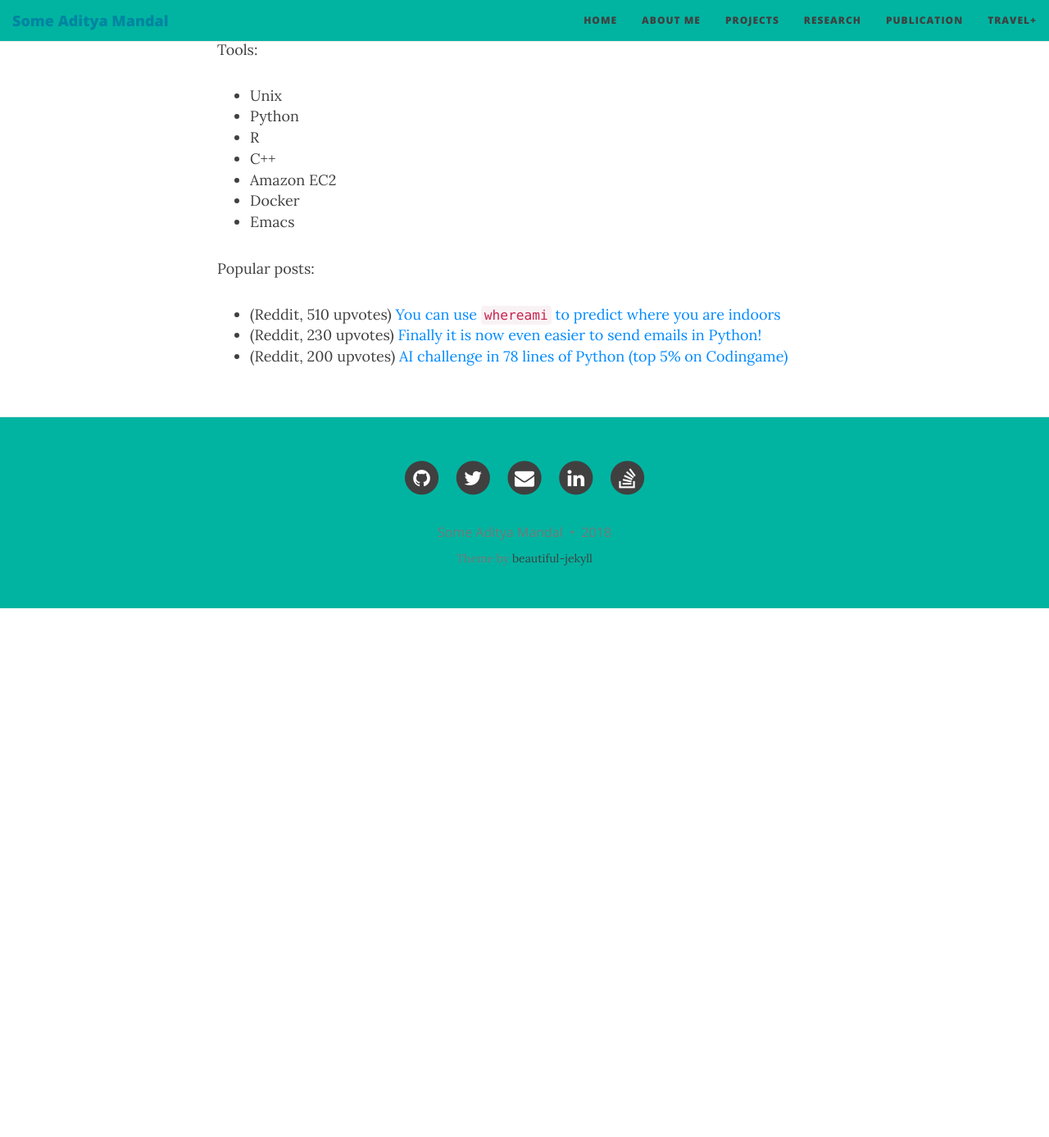
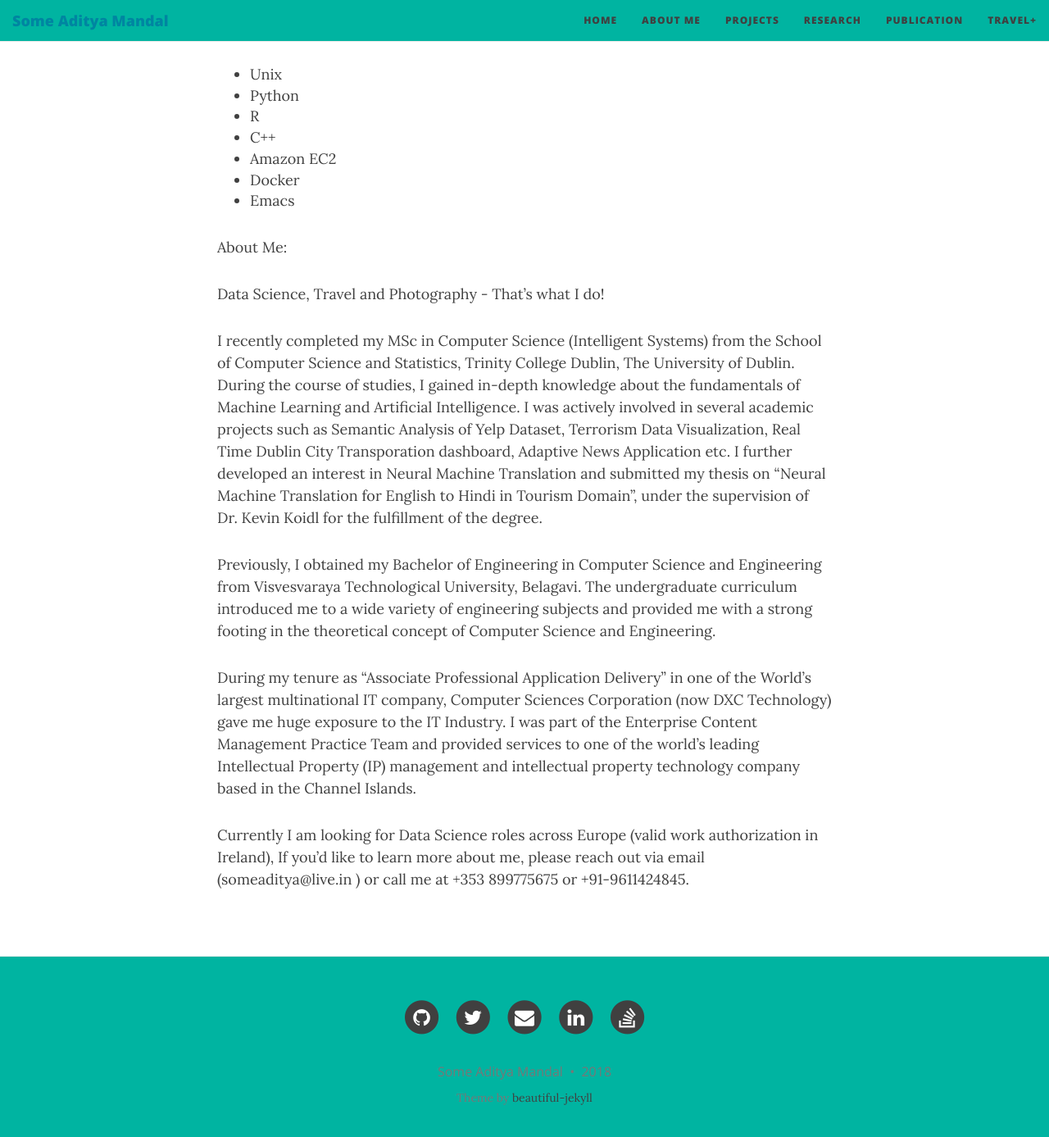
Before and after one commit to someaditya/someaditya.github.io, a Jekyll site: the page built from aboutme.md, in a window 1280 px wide and 1400 px high, scrolled down 601 px. Shown: the top 1387 px of the window at 82% size. Built offline with Jekyll 4.4.1, drawn with Linux system fonts in a browser that asks for light colours; nearby versions of some CDN libraries; before the commit the page ends 1343 px from its top, so only the background shows below that; some of the changed text lies outside the part shown.

Commit message:
update projetcs

```diff
--- a/aboutme.md
+++ b/aboutme.md
@@ -3,19 +3,18 @@ layout: page
 title: About me
 ---
 
-My name is Pascal van Kooten. I like the following topics:
+My name is Some Aditya Mandal. I am interested the following topics:
 
-- Blockchain / Eris / Ethereum / Solidity
-- Competitive Intelligence
-- Artificial Intelligence (DeepQN, DeepQA)
-- Natural Language Processing (nltk, spacy)
-- Virtualization (not **vis**ualization)
+- Blockchain
+- Machine Translation
+- Natural Language Processing
+- Data Visualization
 - Web Scraping
 - Software development
 - Statistics (R)
 - Data Mining
-- Machine Learning (scikit-learn)
-- Deep learning (tensorflow)
+- Machine Learning
+- Deep learning
 
 Tools:
 
@@ -27,8 +26,15 @@ Tools:
 - Docker
 - Emacs
 
-Popular posts:
+About Me:
 
-- (Reddit, 510 upvotes) [You can use `whereami` to predict where you are indoors](https://www.reddit.com/r/Python/comments/54qto9/you_can_use_whereami_to_predict_where_you_are/)
-- (Reddit, 230 upvotes) [Finally it is now even easier to send emails in Python!](https://www.reddit.com/r/Python/comments/3gtps6/finally_it_is_now_even_easier_to_send_emails_in)
-- (Reddit, 200 upvotes) [AI challenge in 78 lines of Python (top 5% on Codingame)](https://www.reddit.com/r/Python/comments/52f50j/ai_challenge_in_78_lines_of_python_top_5_on/)
+Data Science, Travel and Photography - That's what I do!
+
+I recently completed my MSc in Computer Science (Intelligent Systems) from the School of Computer Science and Statistics, Trinity College Dublin, The University of Dublin. During the course of studies, I gained in-depth knowledge about the fundamentals of Machine Learning and Artificial Intelligence. I was actively involved in several academic projects such as Semantic Analysis of Yelp Dataset, Terrorism Data Visualization, Real Time Dublin City Transporation dashboard, Adaptive News Application etc. I further developed an interest in Neural Machine Translation and submitted my thesis on "Neural Machine Translation for English to Hindi in Tourism Domain", under the supervision of Dr. Kevin Koidl for the fulfillment of the degree.
+
+Previously, I obtained my Bachelor of Engineering in Computer Science and Engineering from Visvesvaraya Technological University, Belagavi. The undergraduate curriculum introduced me to a wide variety of engineering subjects and provided me with a strong footing in the theoretical concept of Computer Science and Engineering.
+
+During my tenure as "Associate Professional Application Delivery" in one of the World’s largest
+multinational IT company, Computer Sciences Corporation (now DXC Technology) gave me huge exposure to the IT Industry. I was part of the Enterprise Content Management Practice Team and provided services to one of the world’s leading Intellectual Property (IP) management and intellectual property technology company based in the Channel Islands.
+
+Currently I am looking for Data Science roles across Europe (valid work authorization in Ireland), If you’d like to learn more about me, please reach out via email (someaditya@live.in ) or call me at +353 899775675 or +91-9611424845.
```
Also changed, not shown: projects.md (+2 -0 lines).
